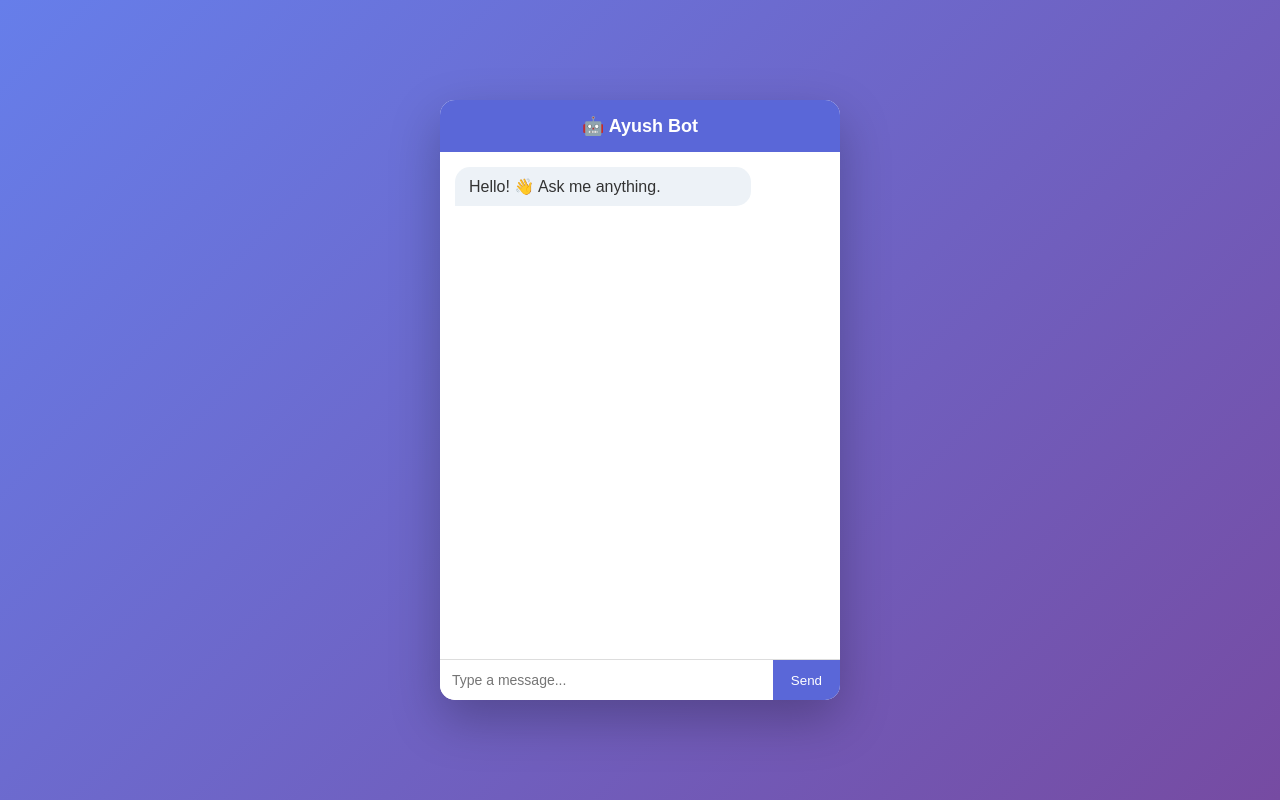
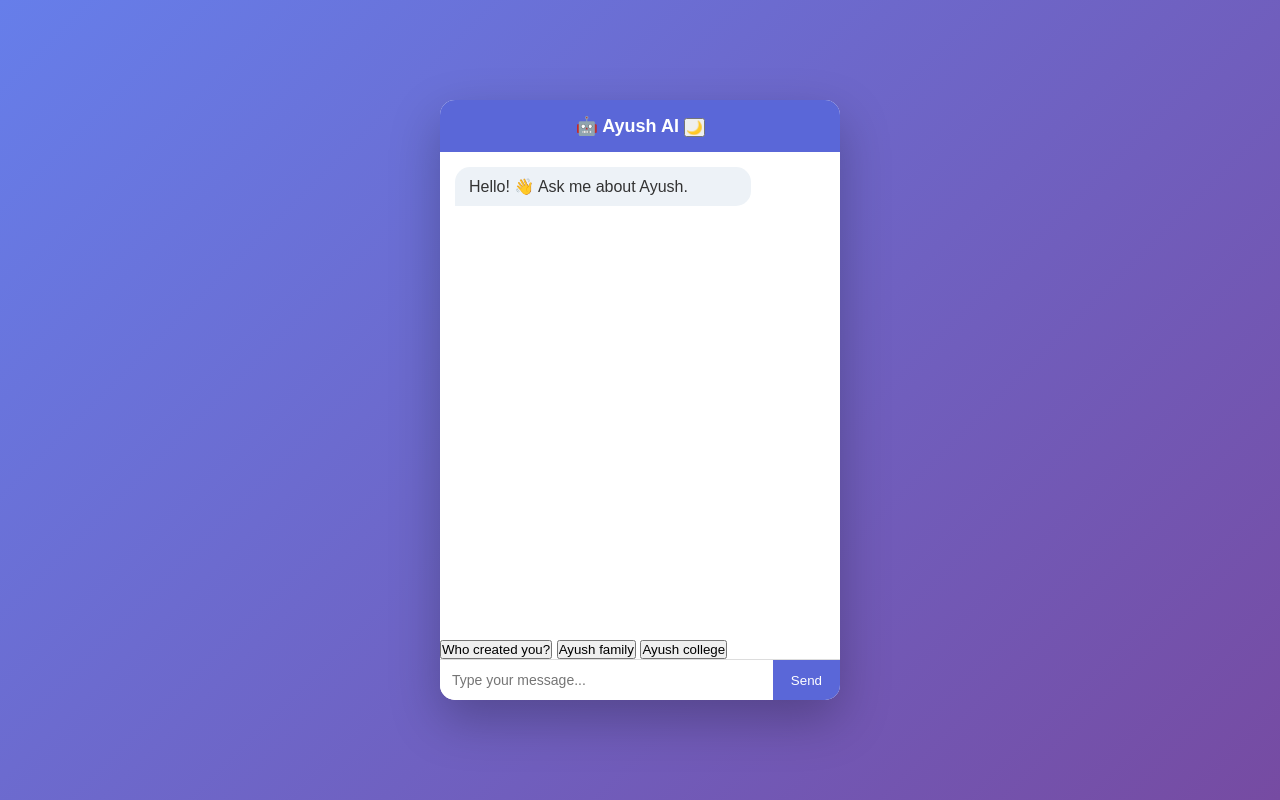
Before and after one commit to Ayushnath1/chatboott, a plain HTML site: page index.html in a window 1280 px wide. Drawn offline with Linux system fonts and the light colour scheme.

Commit message:
Update index.html

```diff
--- a/index.html
+++ b/index.html
@@ -3,24 +3,31 @@
 <head>
   <meta charset="UTF-8" />
   <meta name="viewport" content="width=device-width, initial-scale=1.0"/>
-  <title>Interactive Chatbot</title>
+  <title>Ayush AI Chatbot</title>
   <link rel="stylesheet" href="style.css">
 </head>
 <body>
 
 <div class="chat-wrapper">
-  <div class="chat-container">
-    <div class="chat-header">🤖 Ayush Bot</div>
+  <div class="chat-container" id="chatContainer">
+    <div class="chat-header">
+      🤖 Ayush AI
+      <button class="theme-btn" onclick="toggleTheme()">🌙</button>
+    </div>
 
     <div class="chat-box" id="chatBox">
-      <div class="message bot">Hello! 👋 Ask me anything.</div>
+      <div class="message bot">Hello! 👋 Ask me about Ayush.</div>
     </div>
 
-    <div class="typing" id="typing">Bot is typing...</div>
+    <div class="suggestions">
+      <button onclick="quickAsk('Who created you')">Who created you?</button>
+      <button onclick="quickAsk('Ayush family')">Ayush family</button>
+      <button onclick="quickAsk('Ayush college')">Ayush college</button>
+    </div>
 
     <div class="chat-input">
-      <input type="text" id="userInput" placeholder="Type a message..." />
-      <button id="sendBtn">Send</button>
+      <input type="text" id="userInput" placeholder="Type your message..." />
+      <button onclick="sendMessage()">Send</button>
     </div>
   </div>
 </div>
```
